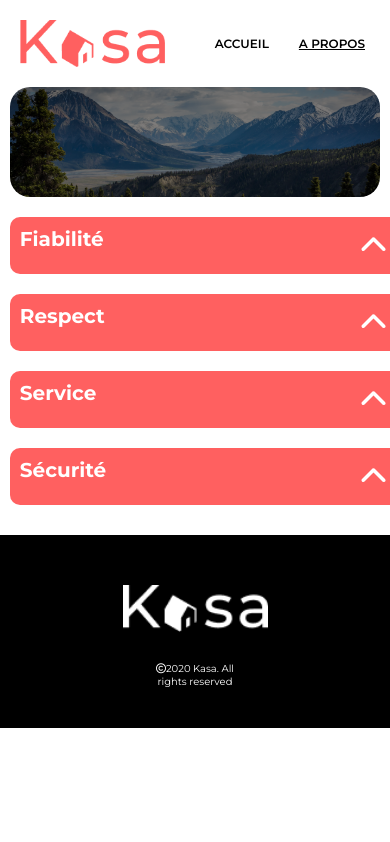
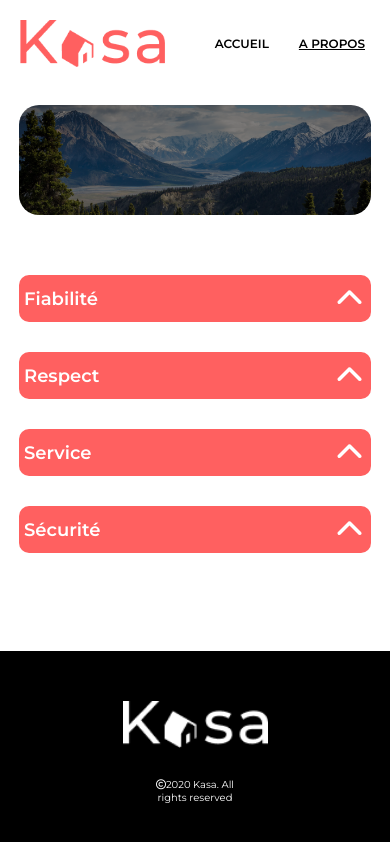
Before and after one commit to Rux05/Project-8, a React (Vite) app: page /a-propos in a window 390 px wide. Built offline with nearby package versions, Linux system fonts and the light colour scheme.

Commit message:
update logement

```diff
--- a/index.html
+++ b/index.html
@@ -9,7 +9,7 @@
   </head>
   <body>
     <div id="root"></div>
-    <div id="footer-container"></div>
+    <!-- <div id="footer-container"></div> -->
     <script type="module" src="/src/main.jsx"></script>
   </body>
 </html>
--- a/src/components/accordion/Accordion.jsx
+++ b/src/components/accordion/Accordion.jsx
@@ -9,12 +9,10 @@ export default function Accordion({ title, content }) {
   };
   return (
     <React.Fragment>
-      {/* <div className="accordion"> */}
       <div className="accordion-title-content">
         <div className="accordion-title">
           <div>{title}</div>
           <div>
-            {/* <i className="fa-solid fa-chevron-up"></i> */}
             <img
               src={accordionArrow}
               alt="Accordion arrow"
@@ -29,7 +27,6 @@ export default function Accordion({ title, content }) {
           </div>
         )}
       </div>
-      {/* </div> */}
     </React.Fragment>
   );
 }
--- a/src/components/accordion/accordion.scss
+++ b/src/components/accordion/accordion.scss
@@ -25,7 +25,8 @@
     font-weight: 700;
     font-size: 24px;
     padding: 10px;
-    margin-bottom: 20px;
+    // margin-bottom: 20px;
+    align-items: center;
     width: 100%;
     list-style: none;
 }
@@ -58,13 +59,17 @@
 @media (max-width: 768px) {
     .accordion-title-content {
         width: 95%;
+        margin-top: 10px;
+        // margin-bottom: 10px;
     }
 
-    .accordion {
-        margin-bottom: 10px;
-    }
+    // .accordion {
+    //     margin: 30px;
+    // }
 
     .accordion-title {
-        font-size: 20px;
+        font-size: 18px;
+        font-weight: 600;
+        padding: 5px;
     }
 }
--- a/src/components/banner/banner.scss
+++ b/src/components/banner/banner.scss
@@ -1,9 +1,5 @@
 .banner {
-    // position: relative;
     width: 95%;
-    // margin-left: 10px;
-    // left: 50%;
-    // margin-right: 50px;
     height: 200px;
     object-fit: cover;
     object-position: center;
@@ -11,3 +7,24 @@
     filter: brightness(50%);
     border-radius: 20px;
 }
+
+/* Le code ci-dessous correspond à la version responsive uniquement */
+/****** Media queries ***********/
+/* Medium devices (tablets, less/equal than 1024px) */
+
+/* Small devices (phones, less than 768px) */
+@media (max-width: 768px) {
+    h1 {
+        font-size: 22px;
+        font-weight: 600;
+        top: 35px;
+        left: 30%;
+        margin: 15px 50px 10px 20px;
+    }
+
+    .banner {
+        height: 110px;
+        // width: 100%;
+        // padding-right: 20px;
+    }
+}
--- a/src/components/body/body.scss
+++ b/src/components/body/body.scss
@@ -2,14 +2,12 @@
     display: flex;
     flex-direction: column;
     width: 100%;
+    margin: 10px;
     object-fit: cover;
     // height: 100vh;
     align-items: center;
     position: relative;
 }
-
-
-
 
 h1 {
     color: white;
@@ -74,6 +72,7 @@ h1 {
     left: 10px;
     bottom: 20px;
     color: white;
+    font-size: 15px;
     font-weight: 700;
     padding: 10px 120px 10px 10px;
     // white-space: pre-wrap;
@@ -98,3 +97,28 @@ h1 {
 .property-grid li {
     text-align: center; /* Centrăm conținutul */
 }
+
+
+/* Small devices (phones, less than 768px) */
+@media (max-width: 768px) {
+    .body-container {
+       align-items: normal;
+    }
+
+    .property-grid {
+        grid-template-columns: repeat(1, 1fr);
+        background-color: transparent;
+        margin: 0;
+        padding: 15px 15px 0 0;
+    }
+
+    .property-title {
+        font-weight: 600;
+        max-width: calc(100% - 20px);
+    }
+
+    .card img {
+        height: 250px;
+    }
+
+}
--- a/src/components/footer/footer.scss
+++ b/src/components/footer/footer.scss
@@ -18,9 +18,27 @@
     color: white;
 }
 
-// /* Small devices (phones, less than 768px) */
-// @media (max-width: 768px) {
-//     .logo {
-//         margin: 40px 20px 20px 20px;
-//     }
-// }
+/* Le code ci-dessous correspond à la version responsive uniquement */
+/****** Media queries ***********/
+/* Medium devices (tablets, less/equal than 1024px) */
+
+/* Small devices (phones, less than 768px) */
+@media (max-width: 768px) {
+    .footer-container {
+        margin-top: 40px;
+    }
+
+    .footer-elements {
+        display: flex;
+        flex-direction: column;
+        align-items: center;
+        margin: 30px;
+        // justify-content: space-around;
+    }
+
+    .footer-text {
+        font-size: 10px;
+        margin-left: 120px;
+        margin-right: 120px;
+    }
+}
--- a/src/components/header/header.scss
+++ b/src/components/header/header.scss
@@ -23,3 +23,26 @@
 .navlink-text:hover, .navlink-text.active {
     text-decoration: underline;
 }
+
+/* Le code ci-dessous correspond à la version responsive uniquement */
+/****** Media queries ***********/
+/* Medium devices (tablets, less/equal than 1024px) */
+
+/* Small devices (phones, less than 768px) */
+@media (max-width: 768px) {
+    body {
+        margin: 0px;
+    }
+
+    .navlink-container {
+        padding: 10px;
+        align-items: center;
+    }
+
+    .navlink-text {
+        text-transform: uppercase;
+        margin: 10px;
+        font-size: 12px;
+    }
+
+}
--- a/src/components/logo/logo.scss
+++ b/src/components/logo/logo.scss
@@ -1,5 +1,5 @@
 .logo {
-    margin: 20px 50px 25px 40px;
+    margin: 20px 50px 25px 50px;
 }
 
 /* Small devices (phones, less than 768px) */
--- a/src/main.scss
+++ b/src/main.scss
@@ -11,3 +11,9 @@ h1, h2, h3 {
 span, a, p {
     font-family: "Montserrat", sans-serif;
 }
+
+*,
+*::before,
+*::after {
+  box-sizing: border-box;
+}
--- a/src/pages/about/about.scss
+++ b/src/pages/about/about.scss
@@ -3,25 +3,12 @@
     flex-direction: column;
     background-color: white;
     width: 100%;
+    min-height: 100vh;
     justify-content: space-between;
     object-fit: cover;
     align-items: center;
     position: relative;
 }
-
-
-// .banner2 {
-//     // position: relative;
-//     width: 95%;
-//     height: 25%;
-//     object-fit: cover;
-//     object-position: center;
-//     // background-color: rgba(0, 0, 0, 0.5);  /* ???????? */
-//     filter: brightness(50%);
-//     border-radius: 10px;
-//     margin-left: 30px;
-//     margin-right: 30px;
-// }
 
 .banner-and-list {
     display: flex;
@@ -30,6 +17,8 @@
     object-fit: cover;
     align-items: center;
     position: relative;
+    margin-top: 10px;
+    // margin-bottom: 20px;
 }
 
 .accordion {
@@ -39,27 +28,11 @@
     object-fit: cover;
     align-items: center;
     position: relative;
-    margin: 20px;
+    gap: 20px;
+    margin: 50px;
 }
 
-// .about-list {
-//     display: flex;
-//     flex-direction: column;
-//     list-style: none;
-//     // align-items: center;
-//     width: 80%;
-// }
 
-.list-item {
-    display: flex;
-    background:  rgb(251,72,103);
-    justify-content: space-between;
-    border-radius: 2px;
-    color: white;
-    font-weight: bold;
-    padding: 10px;
-    margin-bottom: 20px;
-}
 
 /* Le code ci-dessous correspond à la version responsive uniquement */
 /****** Media queries ***********/
@@ -67,8 +40,17 @@
 
 /* Small devices (phones, less than 768px) */
 @media (max-width: 768px) {
-    .about-container {
-        justify-content: flex-start;
+    body {
+        margin: 0;
+    }
+
+    // .about-container {
+    //     justify-content: flex-start;
+    // }
+
+    .banner-and-list {
+        // margin-top: 30px;
+        width: 95%;
     }
 
 
--- a/src/pages/home/home.scss
+++ b/src/pages/home/home.scss
@@ -1,3 +1,9 @@
+*,
+*::before,
+*::after {
+  box-sizing: border-box;
+}
+
 .home-container {
     background-color: white;
     width: 100%;
@@ -19,56 +25,4 @@
     body {
         margin: 0px;
     }
-
-    .navlink-container {
-        padding: 10px;
-        align-items: center;
-    }
-
-    .navlink-text {
-        text-transform: uppercase;
-        margin: 10px;
-        font-size: 12px;
-    }
-
-    h1 {
-        font-size: 25px;
-        font-weight: 600;
-        top: 35px;
-        left: 30%;
-        margin: 15px 50px 10px 20px;
-    }
-
-    .banner {
-        height: 110px;
-    }
-
-    .property-grid {
-        grid-template-columns: repeat(1, 1fr);
-        background-color: transparent;
-        margin: 0;
-        padding: 15px;
-    }
-
-    .card img {
-        height: 250px;
-    }
-
-    .footer-elements {
-        display: flex;
-        flex-direction: column;
-        align-items: center;
-        margin: 30px;
-        // justify-content: space-around;
-    }
-
-    .footer-text {
-        font-size: 10px;
-        margin-left: 120px;
-        margin-right: 120px;
-    }
-
-    // .accordion-title-content {
-    //     width: 95%;
-    // }
 }
--- a/src/pages/logement/Logement.jsx
+++ b/src/pages/logement/Logement.jsx
@@ -4,6 +4,8 @@ import Header from "../../components/header/Header";
 import "./logement.scss";
 import Footer from "../../components/footer/Footer";
 import ImageSlider from "../../components/image slider/ImageSlider";
+import Accordion from "../../components/accordion/Accordion";
+// import Rating from "../../components/rating/Rating";
 // import { sliderArrowLeft } from "./../../assets/slider/arrow-left.png";
 // import { sliderArrowRight } from "./../../assets/slider/arrow-right.png";
 
@@ -60,10 +62,18 @@ export default function Logement() {
             <div className="left-content">
               <h2>{property.title}</h2>
               <p>{property.location}</p>
+              <p>{property.tags}</p>
             </div>
-            <div className="right-content"></div>
+            <div className="right-content">
+              <p>{property.host.name}</p>
+              {/* <p>{property.host.picture}</p> */}
+              {/* <Rating rate={property.rating} /> */}
+            </div>
           </div>
-          <div className="container-collapse"></div>
+          <div className="container-collapse">
+            <Accordion title="Description" content={property.description} />
+            <Accordion title="Équipements" content={property.equipment} />
+          </div>
         </div>
         <Footer />
       </div>
```
